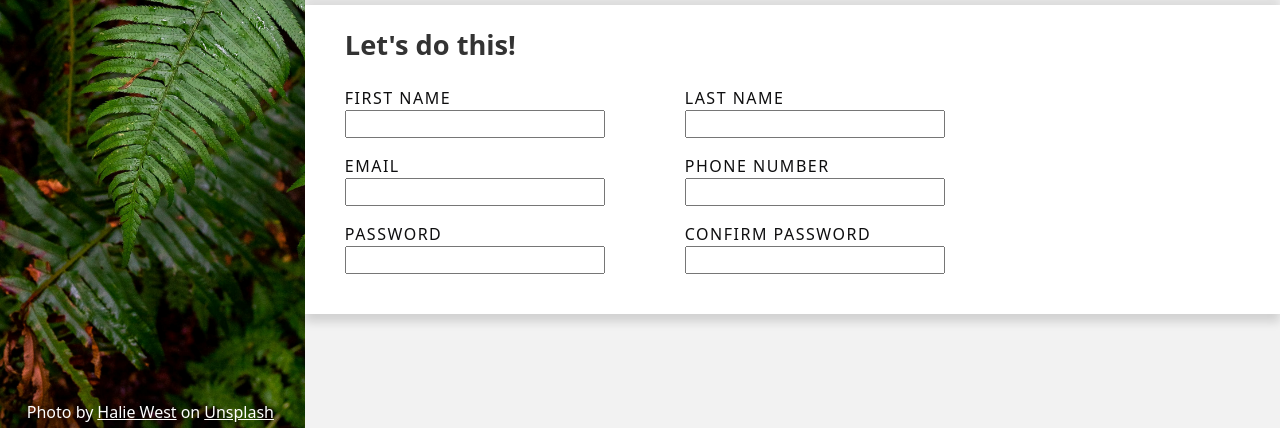
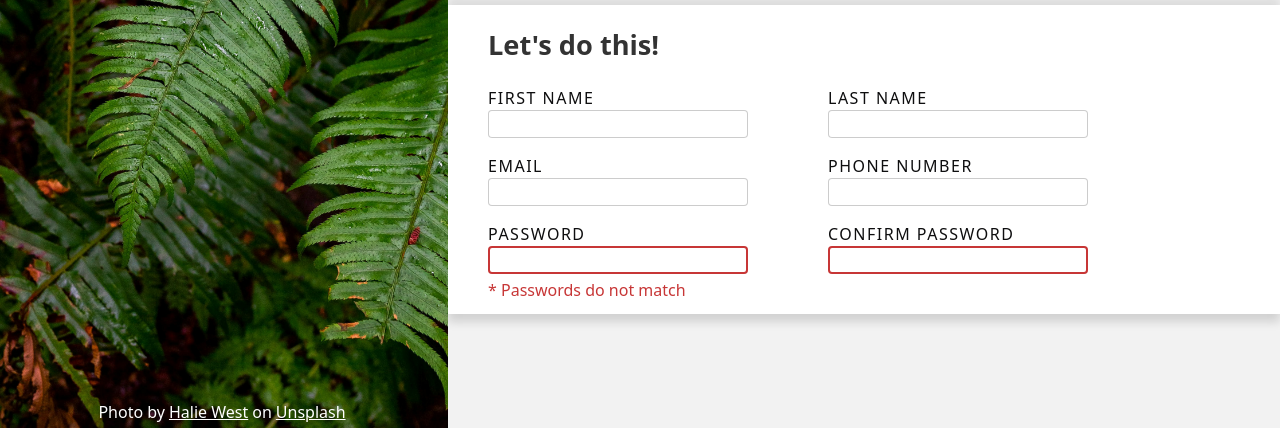
Before and after one commit to possxx/odin-sign-up-form, a website: page index.html in a window 1280 px wide. Shown: the part 372-800 px from the top of the page. Drawn offline with nearby package versions, Linux system fonts and the light colour scheme.

Commit message:
Finish form container

```diff
--- a/index.html
+++ b/index.html
@@ -48,11 +48,12 @@
                             <div class="password">
                                 <div>
                                     <label for="pw">PASSWORD</label>
-                                    <input type="password" id="pw" name="pw">
+                                    <input type="password" id="pw" name="pw" required>
+                                    <span></span>
                                 </div>
                                 <div>
                                     <label for="pw2">CONFIRM PASSWORD</label>
-                                    <input type="password" id="pw2" name="pw2">
+                                    <input type="password" id="pw2" name="pw2" required>
                                 </div>
                             </div>
                     </div>
--- a/styles.css
+++ b/styles.css
@@ -38,7 +38,7 @@ p, h1, h2, h3, h4, h5, h6 {
 
 .background-section {
     height: 100vh;
-    width: clamp(400px, 30%, 600px);
+    width: max(35vw, 400px);
     background-image: url("./images/halie-west-25xggax4bSA-unsplash.jpg");
     background-size: cover;
     position: relative;
@@ -47,7 +47,7 @@ p, h1, h2, h3, h4, h5, h6 {
 .form-container {
     background-color: hsla(0 0 95 / 1);
     height: 100%;
-    width: clamp(700px, 100%, 100%);
+    width: max(65vw, 600px);
     display: flex;
     justify-content: center;
     align-items: flex-start;
@@ -132,6 +132,13 @@ label {
 input {
     width: 260px;
     height: 28px;
+    border: 1px solid hsla(0 0 0 / 0.2);
+    border-radius: 4px;
+}
+
+input:focus {
+    outline: none;
+    border: 2px solid hsla(253, 100%, 20%, 0.8);
 }
 
 .name,
@@ -148,3 +155,19 @@ input {
 .form-content:last-child {
     margin-bottom: 20px;
 }
+
+.password {
+    position: relative;
+}
+
+.password input:invalid {
+    border: 2px solid hsla(0, 96%, 37%, 0.8);
+}
+
+.password input:invalid + span::after {
+    content: "* Passwords do not match";
+    color: hsla(0, 96%, 37%, 0.8);
+    position: absolute;
+    bottom: -28px;
+    left: 0px;
+}
```
